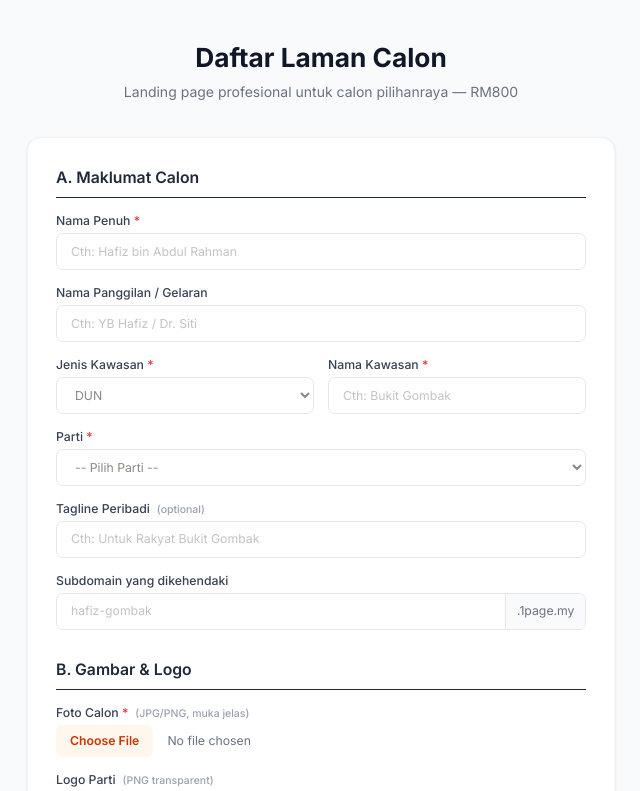
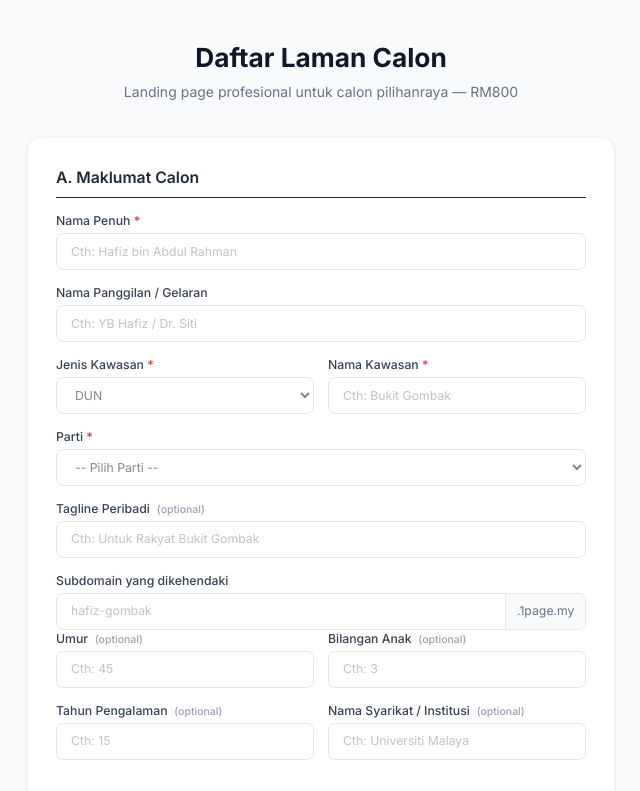
Before and after one commit to ustazbot/1page-my, a Next.js app: page /daftar-calon in a window 1280 px wide. Shown: the top 791 px of the page, without its empty margins (319-959 px from the left). Built offline with nearby package versions, Linux system fonts and the light colour scheme.

Commit message:
feat: add template picker (5 templates) and stats fields to daftar-calon form

```diff
--- a/app/daftar-calon/page.tsx
+++ b/app/daftar-calon/page.tsx
@@ -11,9 +11,11 @@ const PARTI_LIST = [
 const KAWASAN_JENIS = ['DUN', 'Parlimen']
 
 const TEMPLATES = [
-  { id: 'T1', nama: 'Klasik', warna: '#1e3a5f', desc: 'Formal & Berwibawa', bg: '#1e3a5f', text: '#ffffff' },
-  { id: 'T2', nama: 'Moden',  warna: '#0f766e', desc: 'Segar & Dinamik',   bg: '#0f766e', text: '#ffffff' },
-  { id: 'T3', nama: 'Berani', warna: '#7f1d1d', desc: 'Tegas & Berpengaruh', bg: '#7f1d1d', text: '#ffffff' },
+  { id: 'T1', nama: 'The Statesman',  warna: '#0d1f3c', desc: 'Klasik, berwibawa, elegan',       bg: '#0d1f3c', text: '#F0A500' },
+  { id: 'T2', nama: 'The Reformer',   warna: '#0a0a0a', desc: 'Bold, bertenaga, impactful',       bg: '#0a0a0a', text: '#C9A84C' },
+  { id: 'T3', nama: 'The Guardian',   warna: '#3d2a0f', desc: 'Hangat, amanah, berakar',          bg: '#3d2a0f', text: '#C9A84C' },
+  { id: 'T4', nama: 'The Champion',   warna: '#1a3a1a', desc: 'Autentik, dekat rakyat',           bg: '#1a3a1a', text: '#22c55e' },
+  { id: 'T5', nama: 'The Visionary',  warna: '#0a0a0a', desc: 'Bersih, moden, profesional',       bg: '#ffffff', text: '#0a0a0a' },
 ]
 
 export default function DaftarCalonPage() {
@@ -39,6 +41,10 @@ export default function DaftarCalonPage() {
     warna_utama: '#1e3a5f',
     subdomain: '',
     template_id: 'T1',
+    umur: '',
+    bilangan_anak: '',
+    tahun_pengalaman: '',
+    nama_syarikat: '',
   })
   const [aiImproving, setAiImproving] = useState(false)
 
@@ -125,6 +131,10 @@ export default function DaftarCalonPage() {
 
       const payload = {
         ...form,
+        umur:             form.umur             ? parseInt(form.umur, 10)             : null,
+        bilangan_anak:    form.bilangan_anak     ? parseInt(form.bilangan_anak, 10)     : null,
+        tahun_pengalaman: form.tahun_pengalaman  ? parseInt(form.tahun_pengalaman, 10)  : null,
+        nama_syarikat:    form.nama_syarikat || null,
         photo_url,
         parti_logo_url,
         kawasan_image_url,
@@ -314,6 +324,58 @@ export default function DaftarCalonPage() {
                 )}
               </div>
             </div>
+
+              {/* Stats — untuk Stats Bar (S2) pada candidate page */}
+              <div className="grid grid-cols-2 gap-4">
+                <div>
+                  <label className="block text-sm font-medium text-gray-700 mb-1">
+                    Umur <span className="text-gray-400 text-xs ml-1">(optional)</span>
+                  </label>
+                  <input
+                    type="number" min="18" max="99"
+                    value={form.umur}
+                    onChange={e => setForm(p => ({ ...p, umur: e.target.value }))}
+                    placeholder="Cth: 45"
+                    className="w-full border border-gray-200 rounded-lg px-4 py-2.5 text-sm focus:outline-none focus:ring-2 focus:ring-orange-400"
+                  />
+                </div>
+                <div>
+                  <label className="block text-sm font-medium text-gray-700 mb-1">
+                    Bilangan Anak <span className="text-gray-400 text-xs ml-1">(optional)</span>
+                  </label>
+                  <input
+                    type="number" min="0" max="20"
+                    value={form.bilangan_anak}
+                    onChange={e => setForm(p => ({ ...p, bilangan_anak: e.target.value }))}
+                    placeholder="Cth: 3"
+                    className="w-full border border-gray-200 rounded-lg px-4 py-2.5 text-sm focus:outline-none focus:ring-2 focus:ring-orange-400"
+                  />
+                </div>
+                <div>
+                  <label className="block text-sm font-medium text-gray-700 mb-1">
+                    Tahun Pengalaman <span className="text-gray-400 text-xs ml-1">(optional)</span>
+                  </label>
+                  <input
+                    type="number" min="0" max="60"
+                    value={form.tahun_pengalaman}
+                    onChange={e => setForm(p => ({ ...p, tahun_pengalaman: e.target.value }))}
+                    placeholder="Cth: 15"
+                    className="w-full border border-gray-200 rounded-lg px-4 py-2.5 text-sm focus:outline-none focus:ring-2 focus:ring-orange-400"
+                  />
+                </div>
+                <div>
+                  <label className="block text-sm font-medium text-gray-700 mb-1">
+                    Nama Syarikat / Institusi <span className="text-gray-400 text-xs ml-1">(optional)</span>
+                  </label>
+                  <input
+                    type="text"
+                    value={form.nama_syarikat}
+                    onChange={e => setForm(p => ({ ...p, nama_syarikat: e.target.value }))}
+                    placeholder="Cth: Universiti Malaya"
+                    className="w-full border border-gray-200 rounded-lg px-4 py-2.5 text-sm focus:outline-none focus:ring-2 focus:ring-orange-400"
+                  />
+                </div>
+              </div>
           </section>
 
           {/* B: Gambar & Logo */}
```
